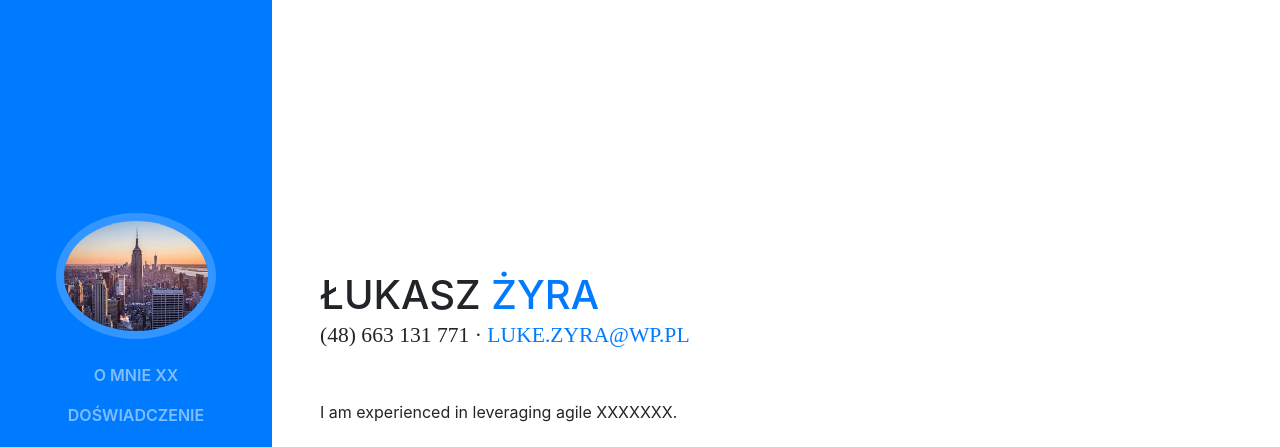
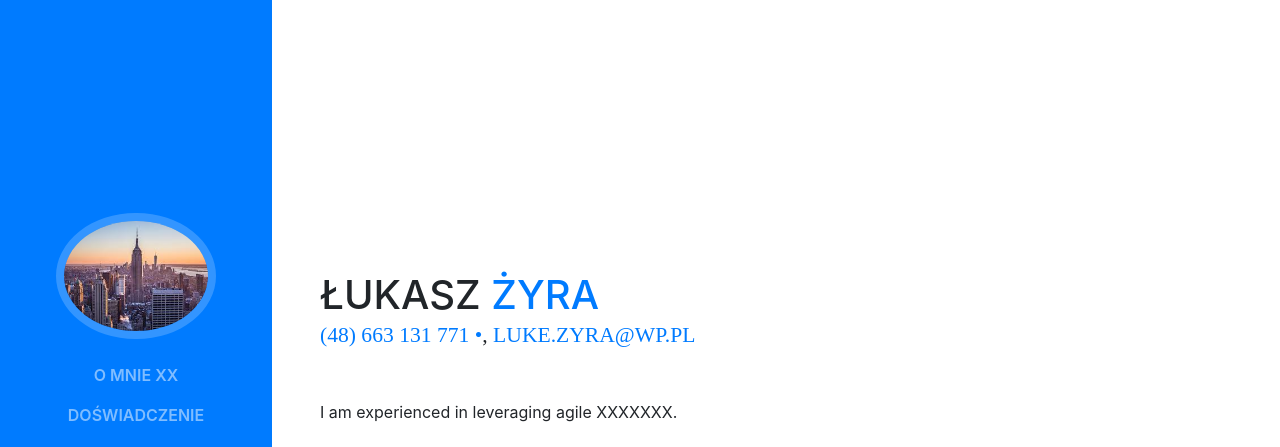
Before and after one commit to LukaszZyra/Lukasz-CV-2, a website with bundled scripts: page index.html in a window 1280 px wide. Shown: the top 447 px of the page. Built offline with nearby package versions, Linux system fonts and the light colour scheme; a web font is replaced by a local one.

Commit message:
Update index.html

```diff
--- a/index.html
+++ b/index.html
@@ -79,7 +79,7 @@
             <span class="text-primary">Żyra</span>
           </h1>
           <div class="subheading mb-5">
-            (48) 663 131 771 ·
+            <a href="tel:48663131771">(48) 663 131 771 •</a>,
             <a href="mailto:name@email.com">luke.zyra@wp.pl</a>
           </div>
           <p class="mb-5">I am experienced in leveraging agile XXXXXXX.</p>
```
